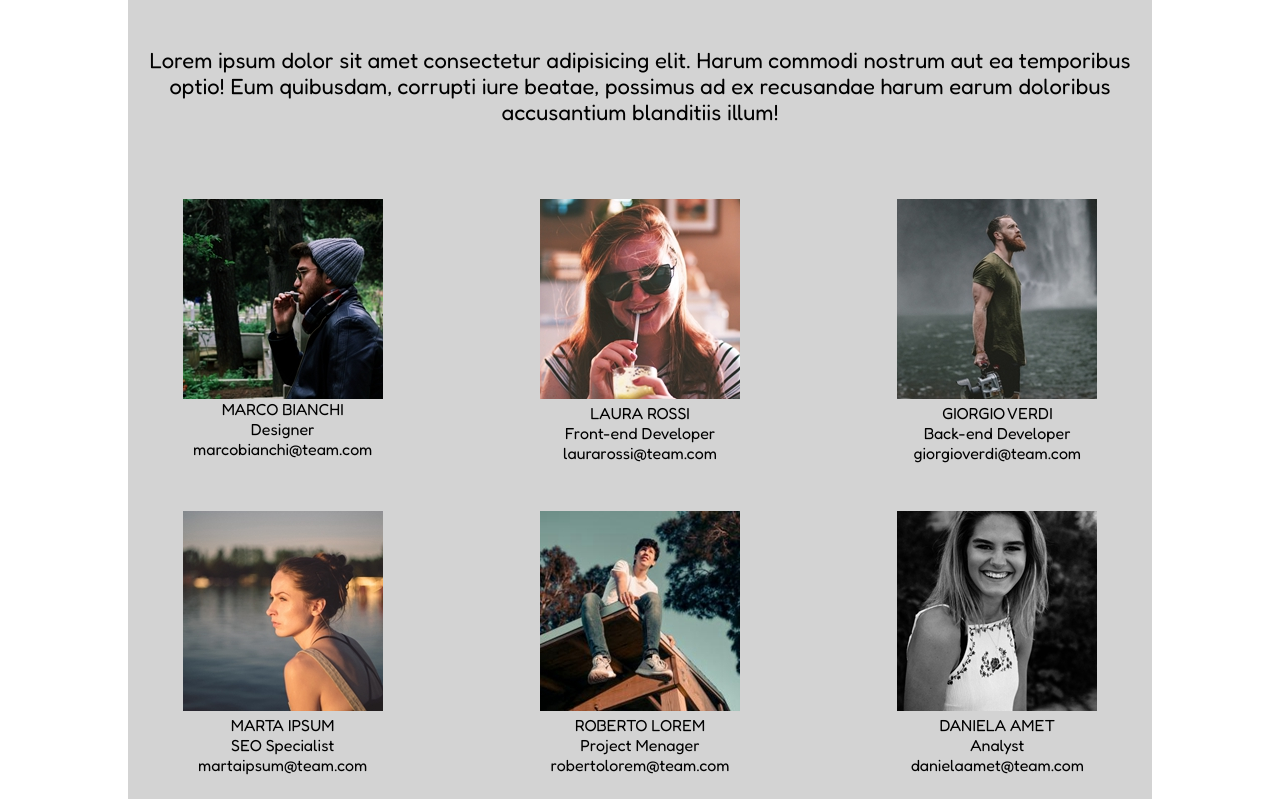
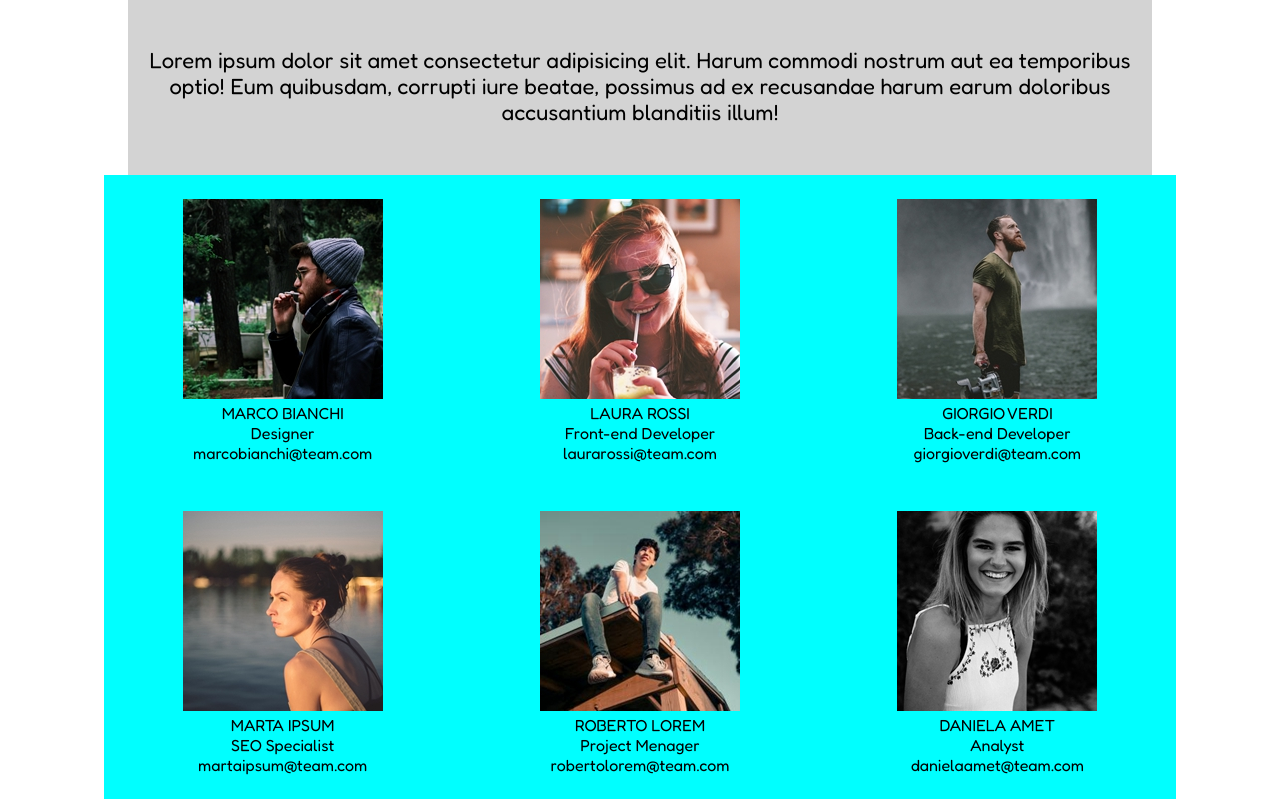
Before and after one commit to DominikKnapczyk/html-css-float-cards, a plain HTML site: page index.html in a window 1280 px wide. Shown: the part 114-913 px from the top of the page. Drawn offline with Linux system fonts and the light colour scheme.

Commit message:
second commit

```diff
--- a/css/style.css
+++ b/css/style.css
@@ -74,5 +74,5 @@
   width: calc(100%/3);
   padding: 1.5rem;
   float: left;
-  vertical-align: middle;
+  background-color: aqua;
 }
--- a/index.html
+++ b/index.html
@@ -26,12 +26,10 @@
 
         <div class="row">
           <div class="colum">
-            <img class="image" src="./img/male1.png" alt="male1">
-
-              <span class="name">MARCO BIANCHI</span>
-              <span class="role">Designer</span>
-              <span class="email">marcobianchi@team.com</span>
-
+            <img src="./img/male1.png">
+            <span class="name">MARCO BIANCHI</span>
+            <span class="role">Designer</span>
+            <span class="email">marcobianchi@team.com</span>
           </div>
           <div class="colum">
             <img src="./img/female1.png">
```
